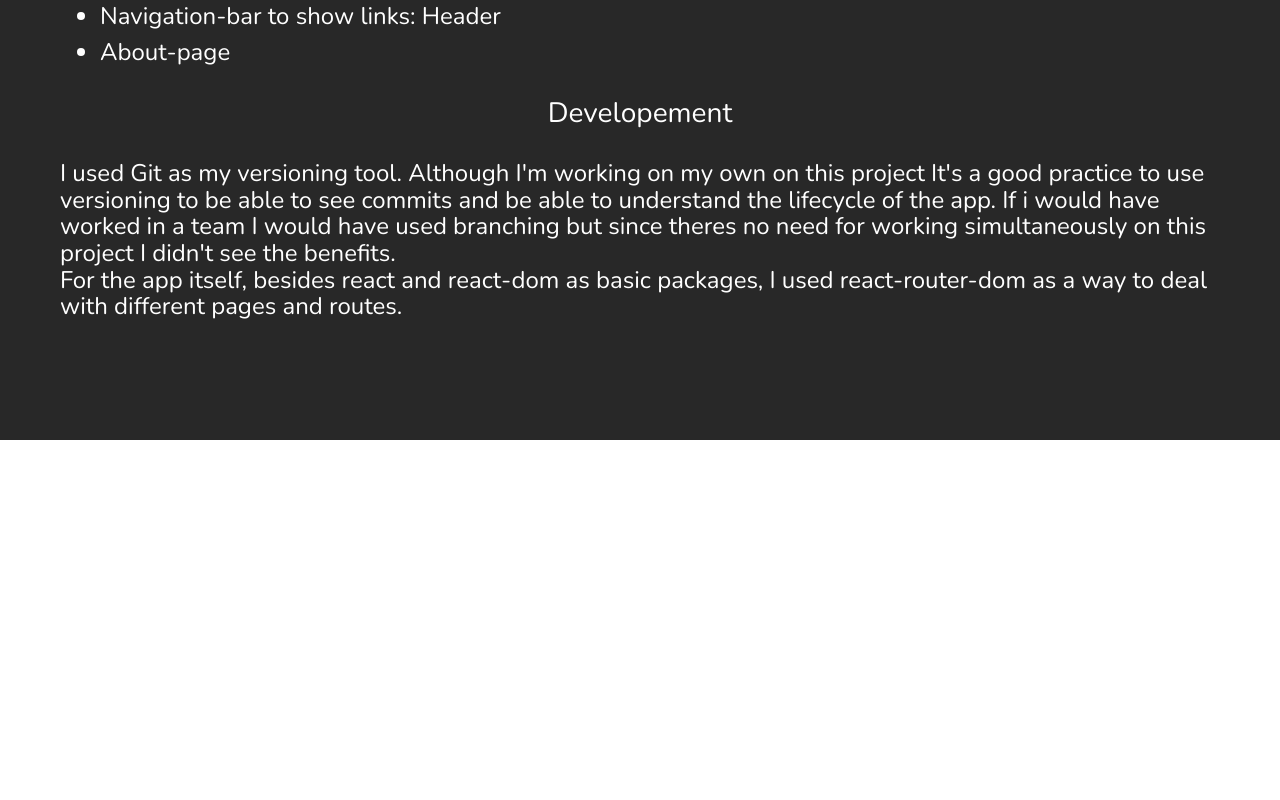
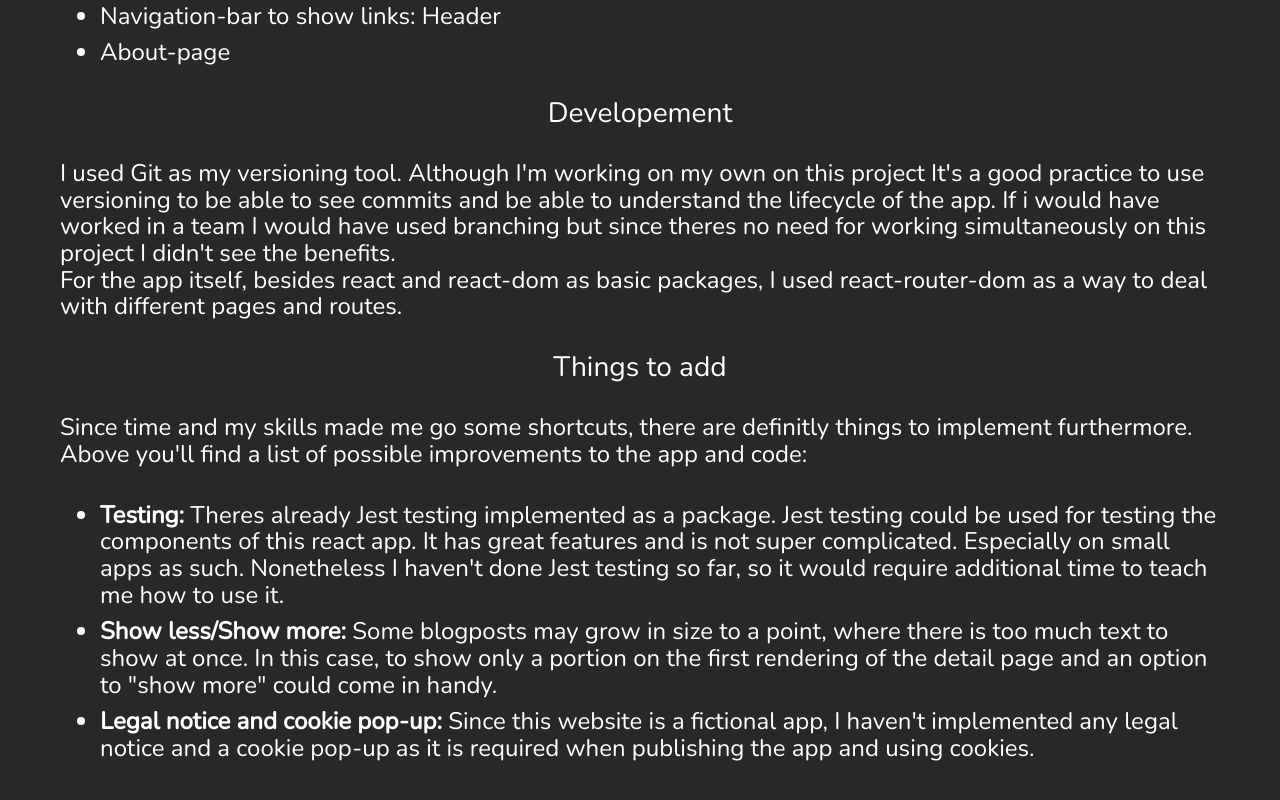
Before and after one commit to jfoxx98/code-challenge, a React (Create React App) app in the folder blog-app/: page /about in a window 1280 px wide. Shown: the part 534-1334 px from the top of the page. Before the commit the page ends 974 px from the top, so only its background shows below. Built offline with nearby package versions, Linux system fonts and the light colour scheme.

Commit message:
Add more content to About page

```diff
--- a/blog-app/src/components/About.js
+++ b/blog-app/src/components/About.js
@@ -4,7 +4,7 @@ function About() {
         <div className="container">
             <h3>About this project</h3>
             <p className="about--text">
-                This project is meant to show farbenmeer and myself, where I'm standing in terms of skills and abilities at the moment.
+                This project was meant to show farbenmeer and myself, where I'm standing in terms of skills and abilities at the moment.
             </p>
             <h3> App structure</h3>
             <p className="about--text">
@@ -25,6 +25,25 @@ function About() {
                 <br />
                 For the app itself, besides react and react-dom as basic packages, I used react-router-dom as a way to deal with different pages and routes.
             </p>
+            <h3>Things to add</h3>
+            <p className="about--text">
+                Since time and my skills made me go some shortcuts, there are definitly things to implement furthermore. Above you'll find a list of possible improvements to the app and code:
+                <ul className="about--list">
+                    <li className="about--list--item">
+                        <b>Testing:</b> Theres already Jest testing implemented as a package. Jest testing could be used for testing the components of this react app.
+                        It has great features and is not super complicated. Especially on small apps as such.
+                        Nonetheless I haven't done Jest testing so far, so it would require additional time to teach me how to use it.
+                    </li>
+                    <li className="about--list--item">
+                        <b>Show less/Show more:</b> Some blogposts may grow in size to a point, where there is too much text to show at once.
+                        In this case, to show only a portion on the first rendering of the detail page and an option to "show more" could come in handy.
+                    </li>
+                    <li className="about--list--item">
+                        <b>Legal notice and cookie pop-up:</b> Since this website is a fictional app,
+                        I haven't implemented any legal notice and a cookie pop-up as it is required when publishing the app and using cookies.
+                    </li>
+                </ul>
+            </p>
         </div>
     )
 }
```
